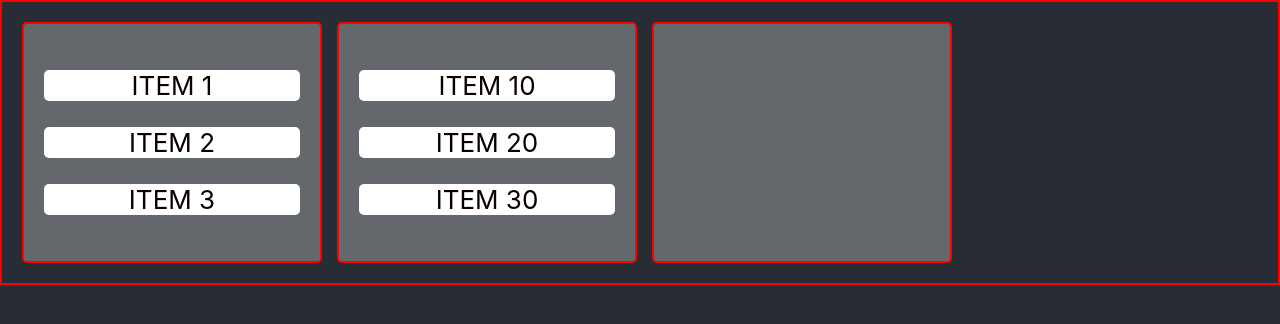
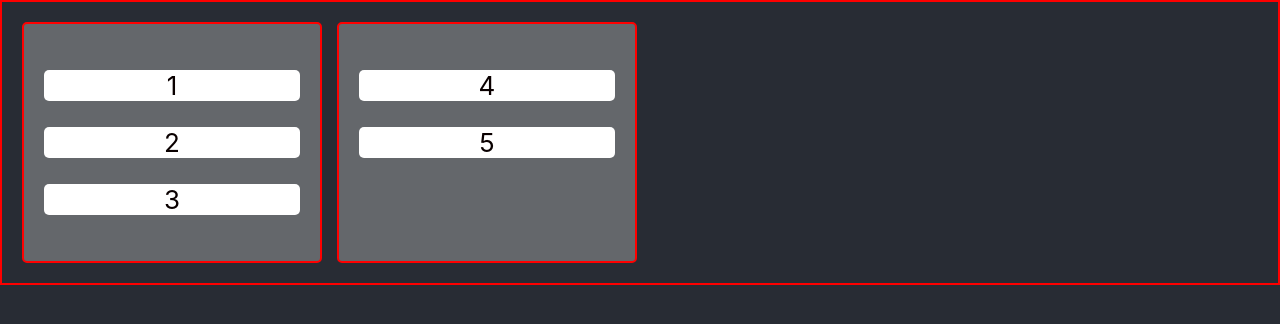
Before and after one commit to adospinoiu/React_Drag_and_Drop, a React (Create React App) app: page / in a window 1280 px wide. Shown: the top 324 px of the page. Built offline with nearby package versions, Linux system fonts and the light colour scheme.

Commit message:
Made mock-data filter down through mapping

```diff
--- a/src/App.js
+++ b/src/App.js
@@ -10,9 +10,31 @@ function App() {
   return (
     <div className="App">
       <header className="App-header">
+
         <div className="drag-n-drop">
+          {data.map((grp, grpI) => (
+            <div key={grp.title} className="dnd-group">
+              {grp.items.map((item, itemI) => (
+                <div className="dnd-item">
+                  <p>{item}</p>
+                </div>
+              ))}
+            </div>
+          ))}
+        </div>
 
-          {/* GROUP 1 */}
+      </header>
+    </div>
+  );
+}
+
+export default App;
+
+
+
+
+
+          {/* GROUP 1
           <div className="dnd-group">
             <div className="dnd-item">
               <div>
@@ -33,7 +55,7 @@ function App() {
             </div>
           </div>
 
-          {/* GROUP 2 */}
+          GROUP 2
           <div className="dnd-group">
             <div className="dnd-item">
               <div>
@@ -54,16 +76,7 @@ function App() {
             </div>
           </div>
 
-          {/* GROUP 3 */}
+          GROUP 3
           <div className="dnd-group">
 
-
-          </div>
-
-        </div>
-      </header>
-    </div>
-  );
-}
-
-export default App;
+          </div> */}
```
